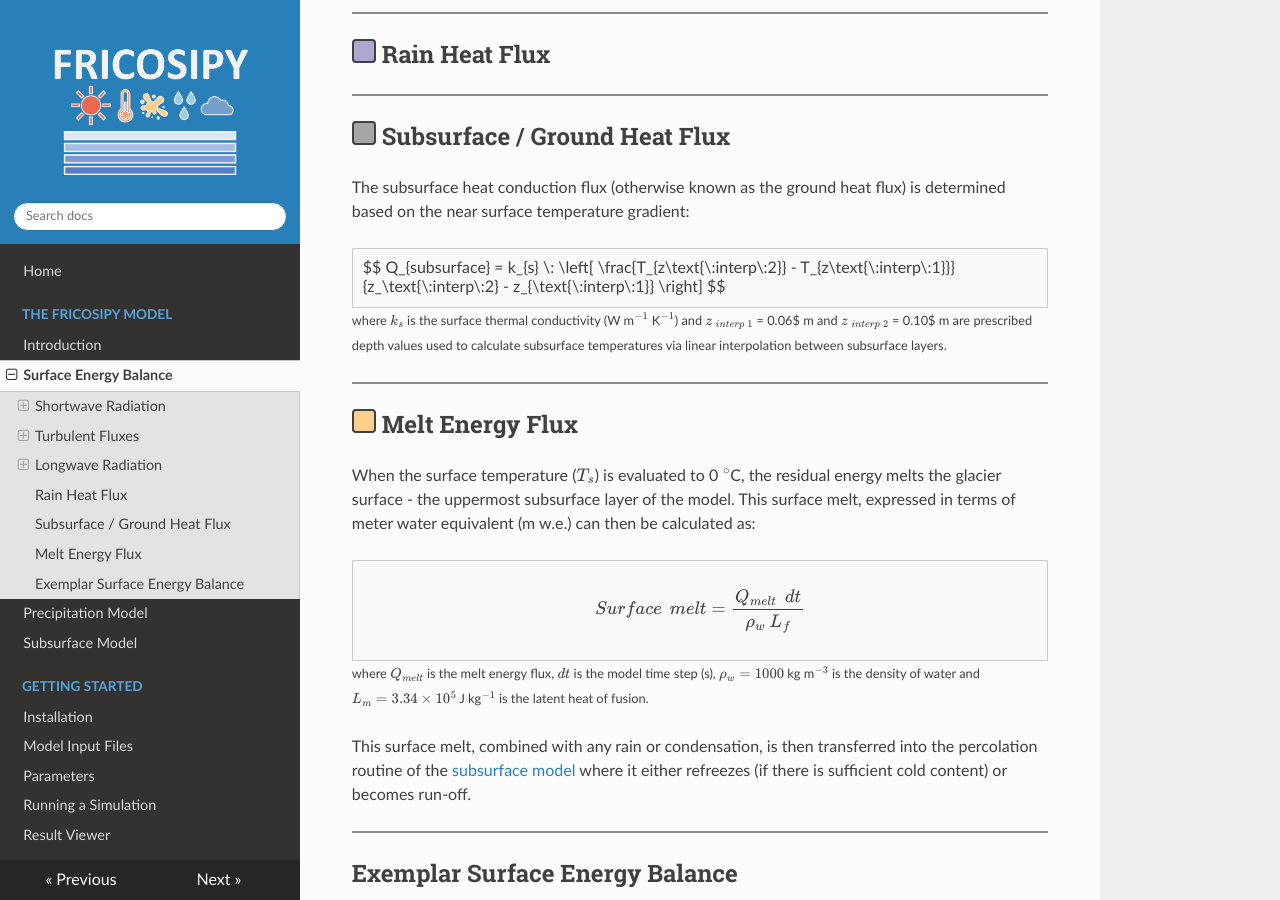
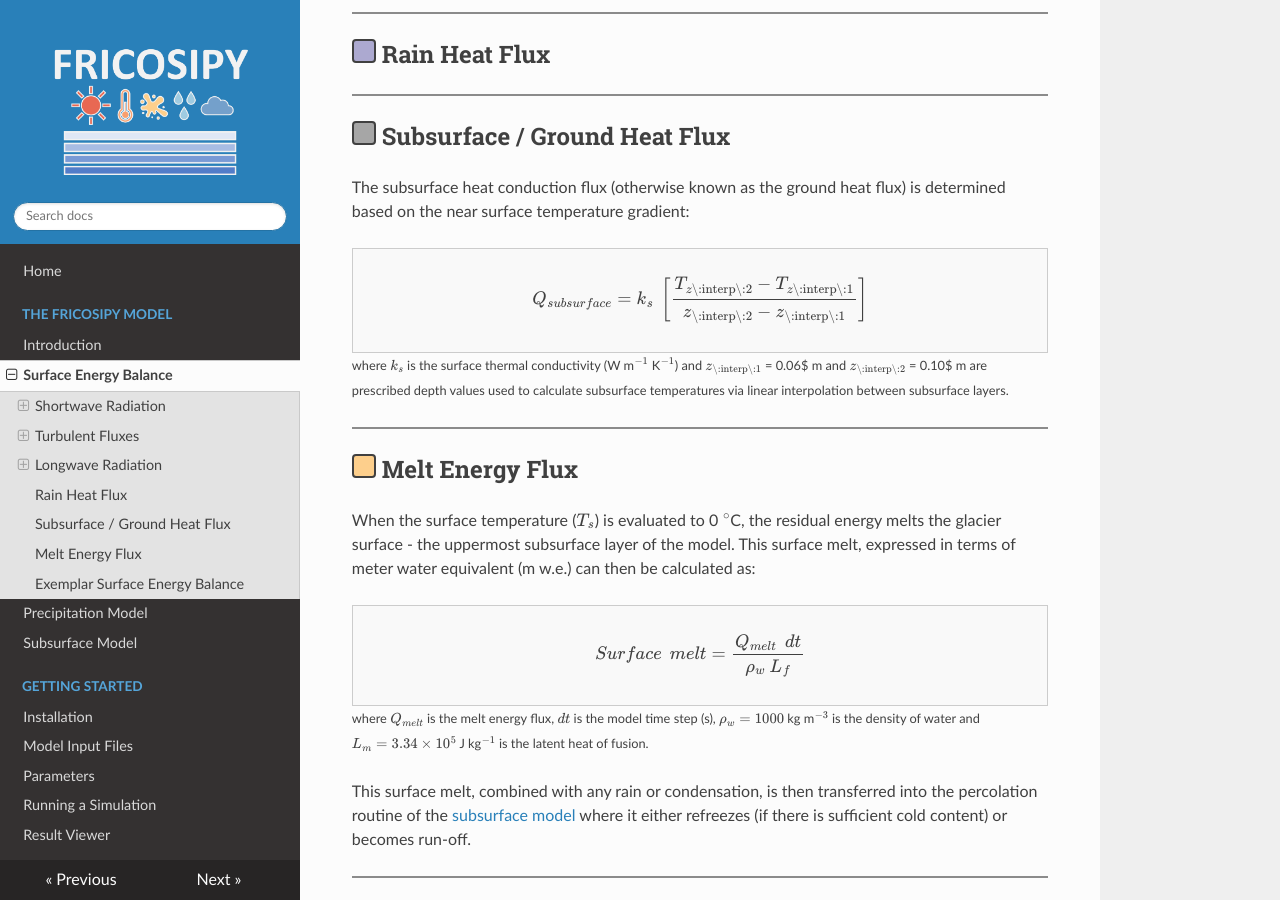
Before and after one commit to MarcusGastaldello/FRICOSIPY, an MkDocs documentation site: the page built from docs/surface_energy_balance.md, in a window 1280 px wide and 900 px high, scrolled down 5343 px. Built offline with MkDocs 1.6.1, drawn with Linux system fonts in a browser that asks for light colours; nearby versions of some CDN libraries.

Commit message:
Update surface_energy_balance.md

```diff
--- a/docs/surface_energy_balance.md
+++ b/docs/surface_energy_balance.md
@@ -219,10 +219,10 @@
 
 <div style="border:1px solid #ccc; padding:10px; background:#f9f9f9;">
 $$
-Q_{subsurface} = k_{s} \: \left[ \frac{T_{z\text{\:interp\:2}} - T_{z\text{\:interp\:1}}}{z_\text{\:interp\:2} - z_{\text{\:interp\:1}} \right]
+Q_{subsurface} = k_{s} \: \left[ \frac{T_{z\text{\:interp\:2}} - T_{z\text{\:interp\:1}}}{z_\text{\:interp\:2} - z_{\text{\:interp\:1}}} \right]
 $$
 </div>
-<small> where $k_{s}$ is the surface thermal conductivity (W m$^{-1}$ K$^{-1}$) and $z_{\:interp\:1}$ = 0.06$ m and $z_{\:interp\:2}$ = 0.10$ m are prescribed depth values used to calculate subsurface temperatures via linear interpolation between subsurface layers.</small>
+<small> where $k_{s}$ is the surface thermal conductivity (W m$^{-1}$ K$^{-1}$) and $z_{\text{\:interp\:1}}$ = 0.06$ m and $z_{\text{\:interp\:2}}$ = 0.10$ m are prescribed depth values used to calculate subsurface temperatures via linear interpolation between subsurface layers.</small>
 
 <hr style="height:2px; background-color:#8b8b8b; border:none;" />
 
```
